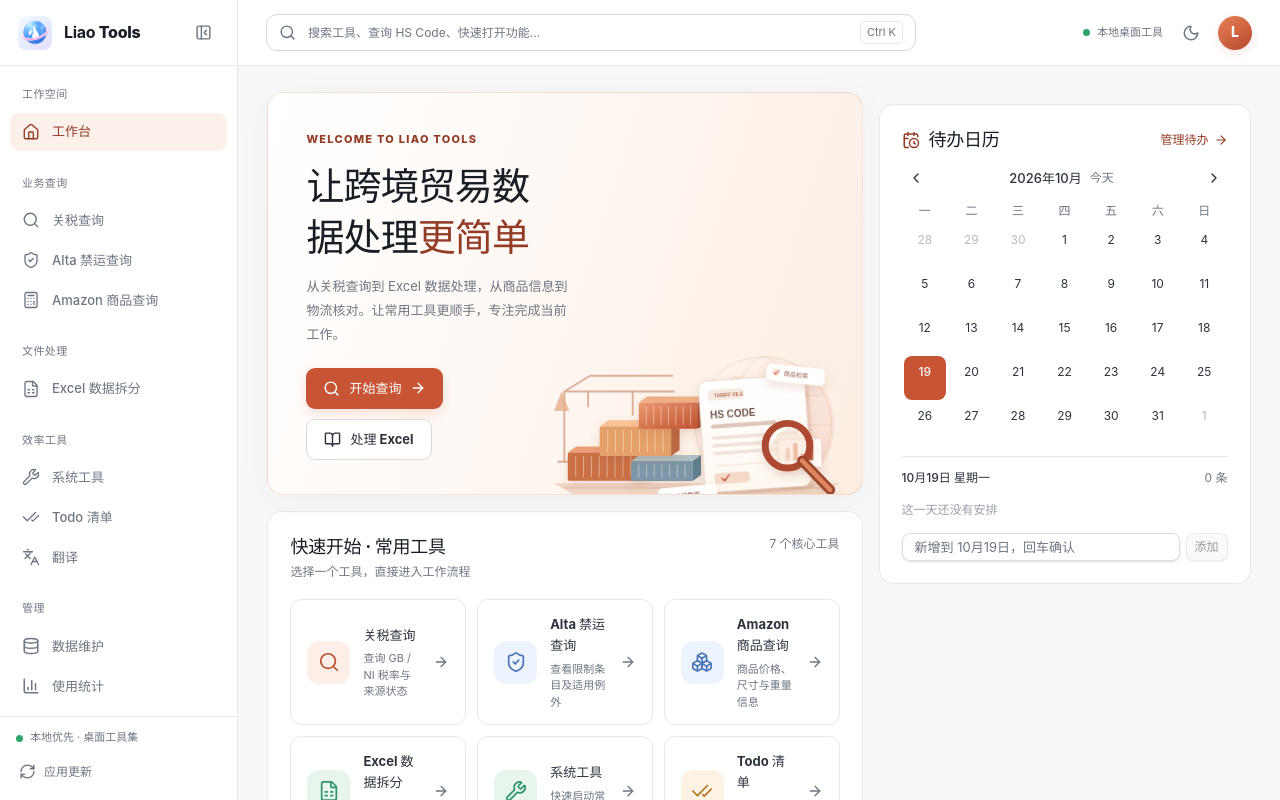
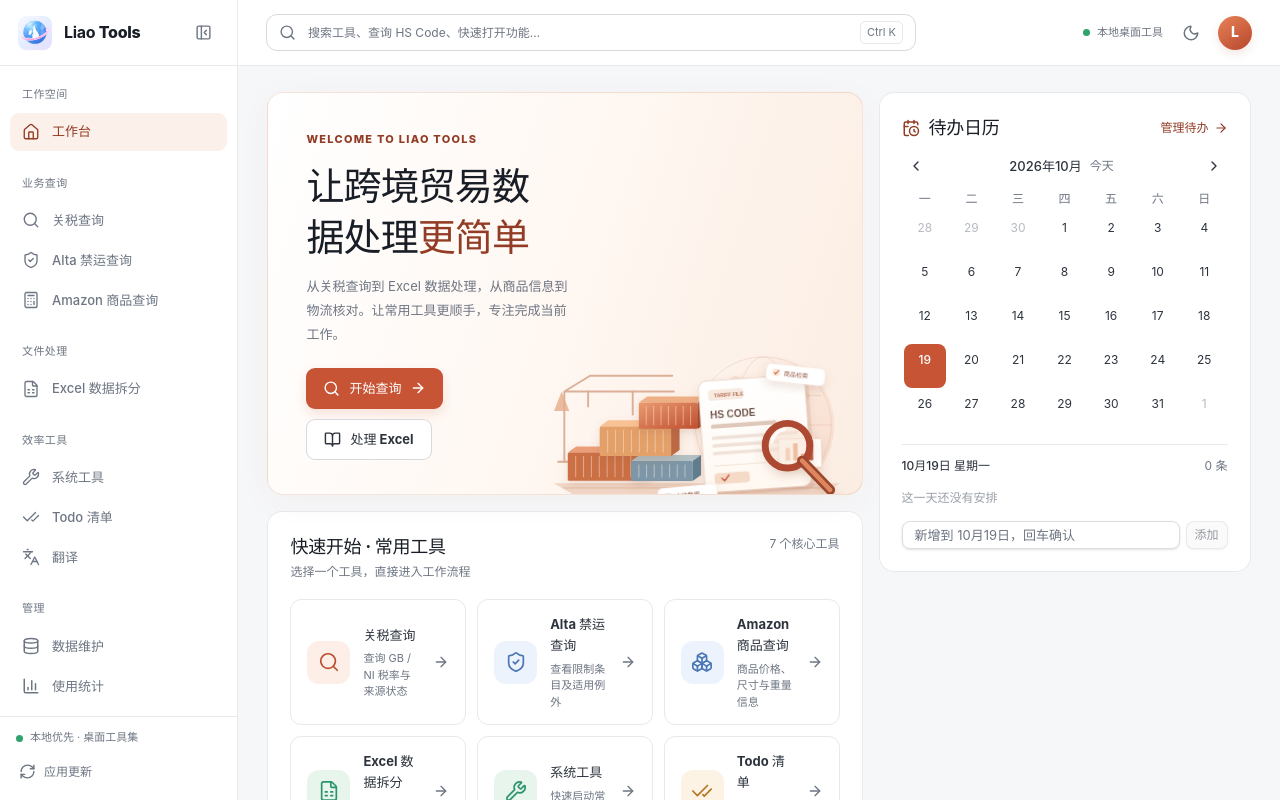
Before and after one commit to liao-works/liao-tools, a React (Vite) app: page / in a window 1280 px wide. Built offline with nearby package versions, Linux system fonts and the light colour scheme; the HTML template or start-up script is replaced by a standard one.

Commit message:
fix(home): 右栏日历顶部与 banner 对齐（sticky 偏移归零）

```diff
--- a/src/styles/workspace.css
+++ b/src/styles/workspace.css
@@ -100,7 +100,7 @@
   /* 主列收窄后统一 3 列，避免第 4 个起的小卡（跨 3 列）窄到文字竖排 */
   .lt-home--with-rail .lt-tools-grid--balanced .lt-tool-tile,
   .lt-home--with-rail .lt-tools-grid--balanced .lt-tool-tile:nth-child(n+4) {grid-column:span 4}
-  .lt-home-rail {position:sticky;top:12px;max-height:calc(100vh - 60px);overflow-y:auto}
+  .lt-home-rail {position:sticky;top:0;max-height:calc(100vh - 48px);overflow-y:auto}
 }
 .lt-panel-heading {align-items:center;margin-bottom:12px}
 .lt-panel-heading > div {display:flex;align-items:center;gap:9px}
```
